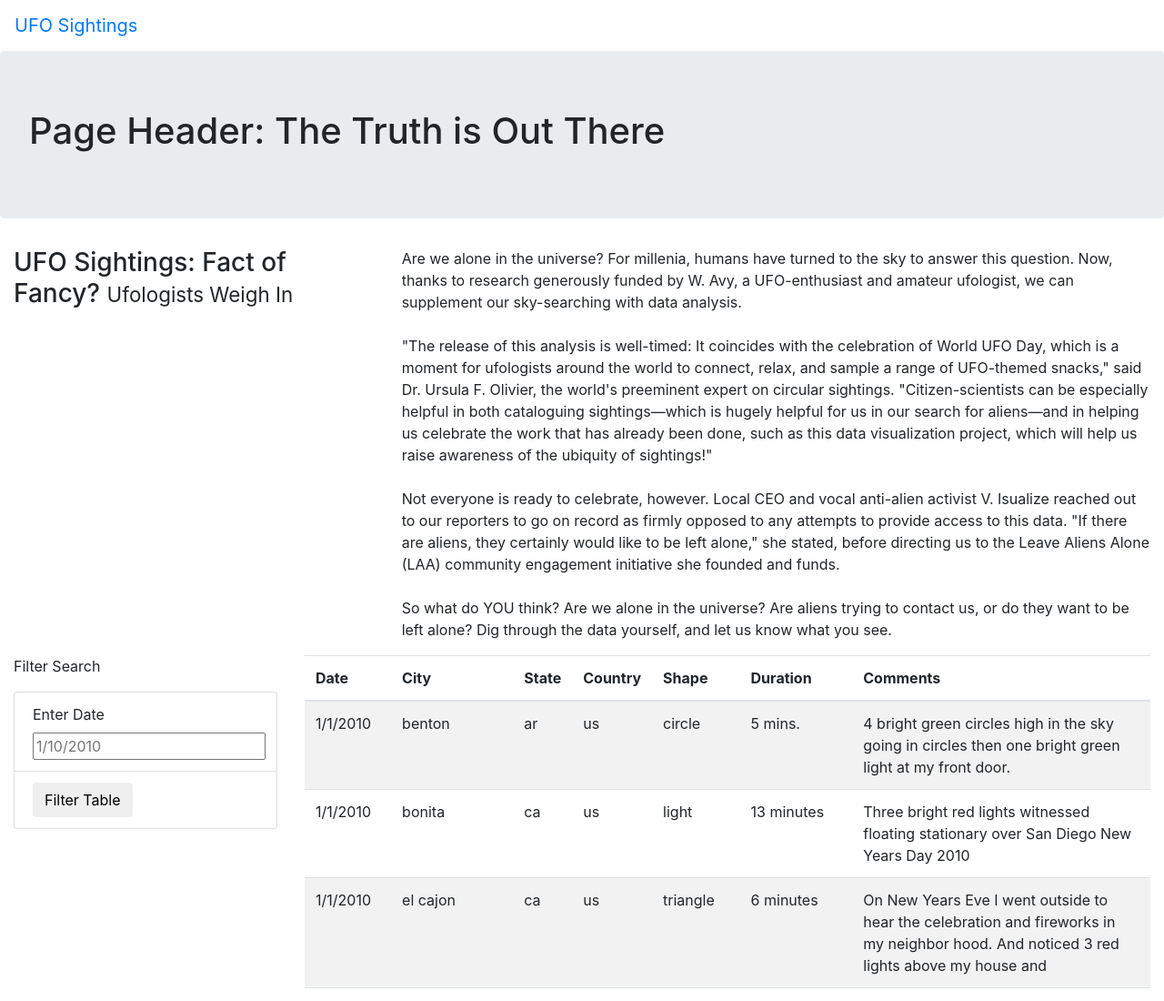
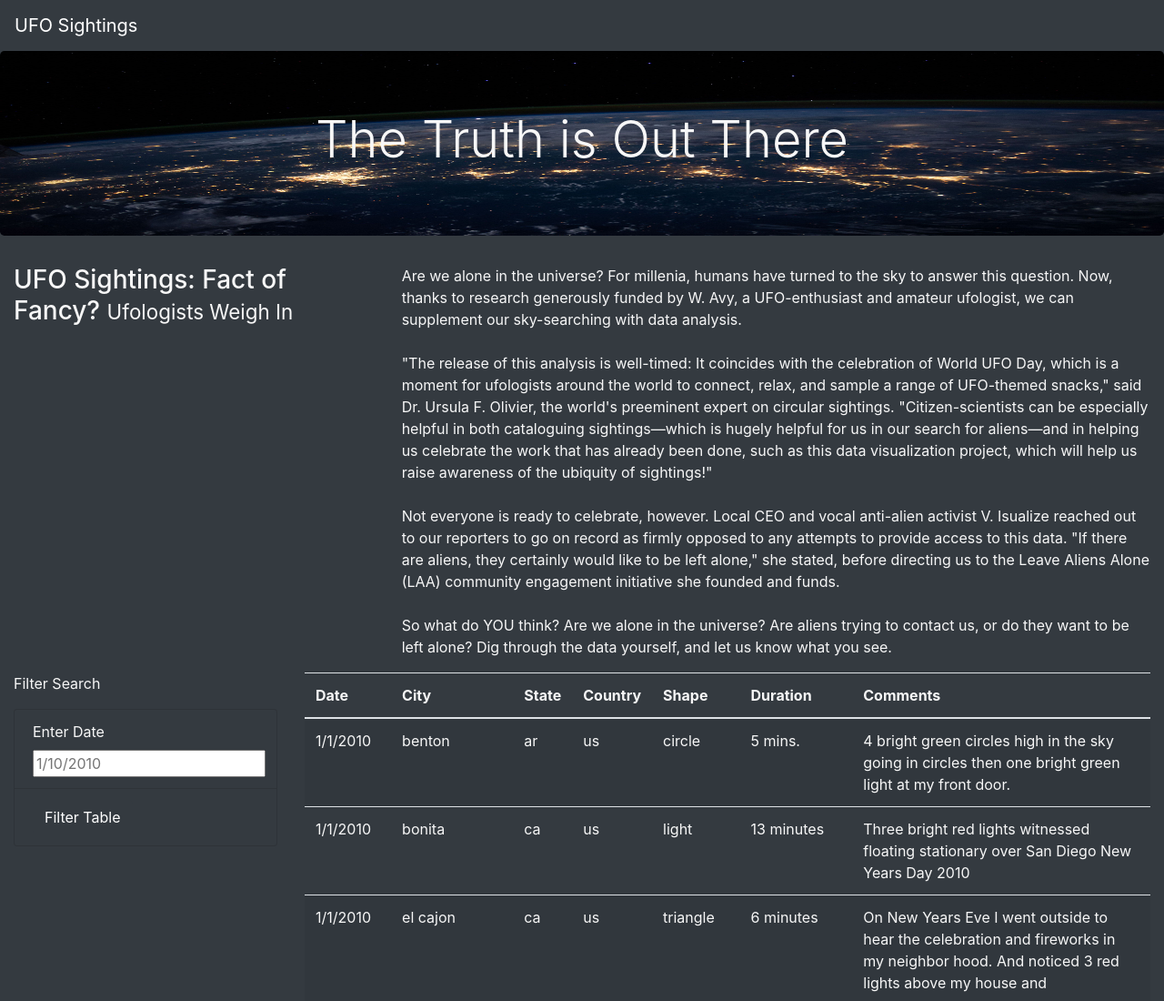
Before and after one commit to amonjaras/UFOs, a plain HTML site: page index.html in a window 1280 px wide. Shown: the top 1100 px of the page at 91% size. Drawn offline with nearby package versions, Linux system fonts and the light colour scheme.

Commit message:
Module 11 completed ready for challenge

```diff
--- a/index.html
+++ b/index.html
@@ -14,15 +14,15 @@
     <link rel="stylesheet" href="static/css/style.css"/>
 </head>
 
-<body>
+<body class="bg-dark">
     <div class="wrapper">
-        <nav class="navbar navbar-expand-lg">
+        <nav class="navbar navbar-dark bg-dark navbar-expand-lg">
             <a class="navbar-brand" href="index.html">UFO Sightings</a>
         </nav>
     </div>
 
     <div class="jumbotron">
-        <h1>Page Header: The Truth is Out There</h1>
+        <h1 class="display-4">The Truth is Out There</h1>
     </div>
 
     <div class="container-fluid">
@@ -55,16 +55,16 @@
     <div class="container-fluid">
         <div class="row">
             <div class="col-md-3">
-                <form>
+                <form class="bg-dark">
                     <p>Filter Search</p>
                 </form>
-                <ul class="list-group">
-                    <li class="list-group-item">
+                <ul class="bg-dark list-group">
+                    <li class="bg-dark list-group-item">
                         <label for="date">Enter Date</label>
                         <input type="text" placeholder="1/10/2010" id="datetime"/>
                     </li>
-                    <li class="list-group-item">
-                        <button id="filter-btn" type="button" class="btn btn-default">Filter Table</button>
+                    <li class="bg-dark list-group-item">
+                        <button id="filter-btn" type="button" class="btn btn-dark">Filter Table</button>
                     </li>
                 </ul>
             </div>
--- a/static/css/style.css
+++ b/static/css/style.css
@@ -0,0 +1,11 @@
+/* Applying light font color to webpage */
+body {
+    color: #f7f7f7;
+}
+
+/* Assigning the background */
+.jumbotron {
+    background-image: url("../images/nasa.jpg");
+    background-size: 100% 100%;
+    text-align: center;
+}
```
Also changed, not shown: static/images/nasa.jpg (added).
